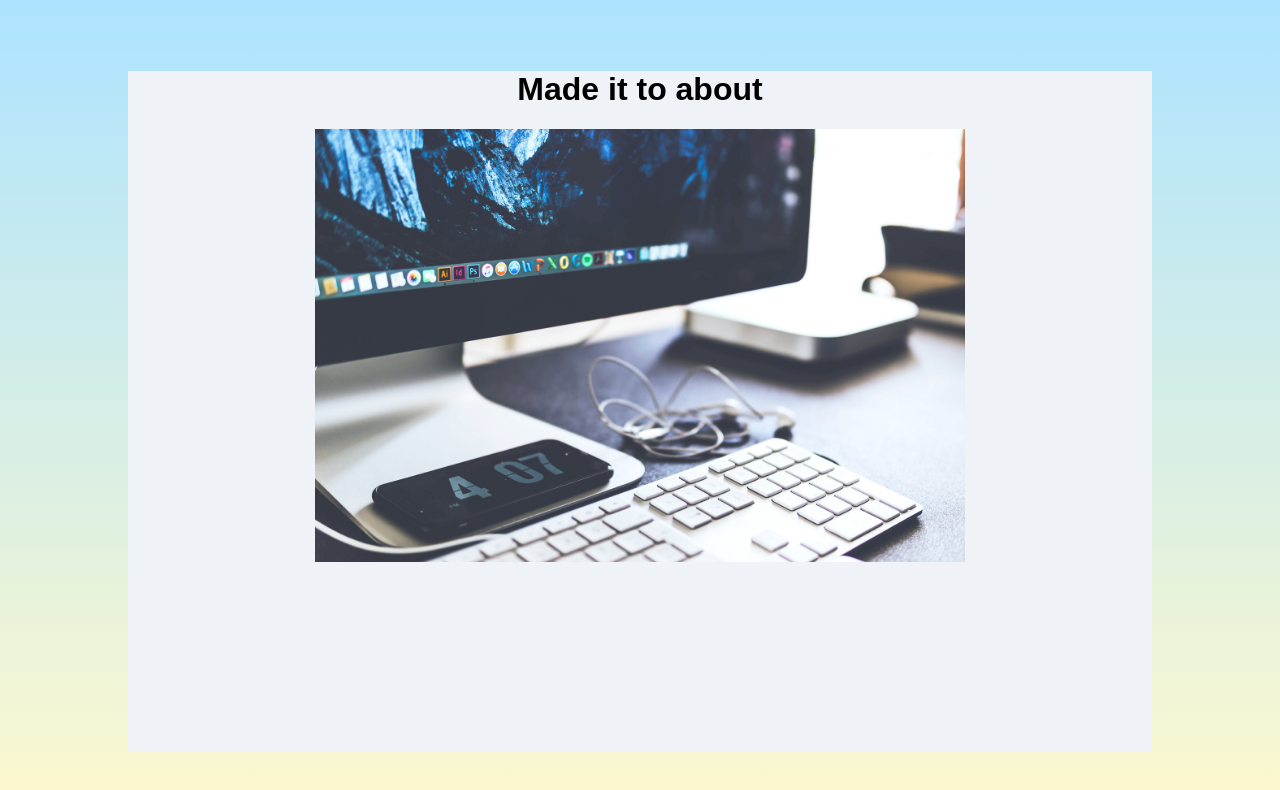
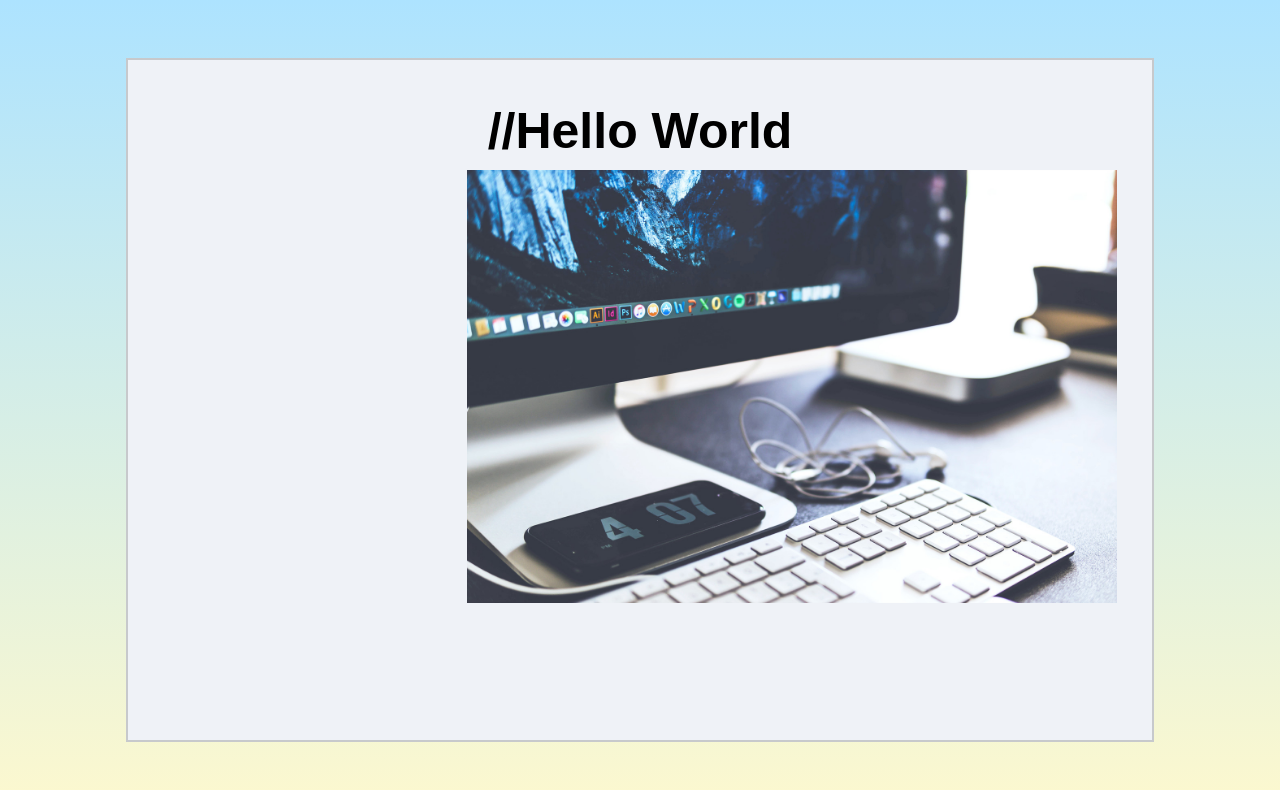
Before and after one commit to bethbarnes/bethcbarnes.com, a React (Create React App) app: page /about in a window 1280 px wide. Shown: the top 790 px of the page. Built offline with nearby package versions, Linux system fonts and the light colour scheme.

Commit message:
feat(About): position image on about page

```diff
--- a/src/About.js
+++ b/src/About.js
@@ -9,7 +9,7 @@ class About extends Component {
     return (
       <div className="About">
         <div className="inner-white-container">
-          <h1> Made it to about </h1>
+          <h2 className="about-header"> {'//Hello World'} </h2>
           <img className="desktop-image"
                 alt="desktop"
                 src="/desktop-image.jpg"/>
--- a/src/Home.js
+++ b/src/Home.js
@@ -2,6 +2,8 @@ import React, { Component } from 'react';
 import './App.css';
 import { Link } from 'react-router-dom'
 import About from './About.js'
+
+//TODO: add transition to next pages
 
 class Home extends Component {
   render() {
--- a/src/index.css
+++ b/src/index.css
@@ -21,6 +21,17 @@ body {
   background-color: #eff2f7;
   width: 80vw;
   height: 85vh;
+  position: relative;
+  border-style: solid;
+  border-width: 2px;
+  border-color: #c7c9cc;
+}
+
+.desktop-image {
+  width: 650px;
+  position: absolute;
+  top: 110px;
+  right: 35px;
 }
 
 .name-picture-container {
@@ -67,6 +78,6 @@ body {
   /* color: white; */
 }
 
-.desktop-image {
-  width: 650px;
+.about-header {
+  font-size: 50px;
 }
```
